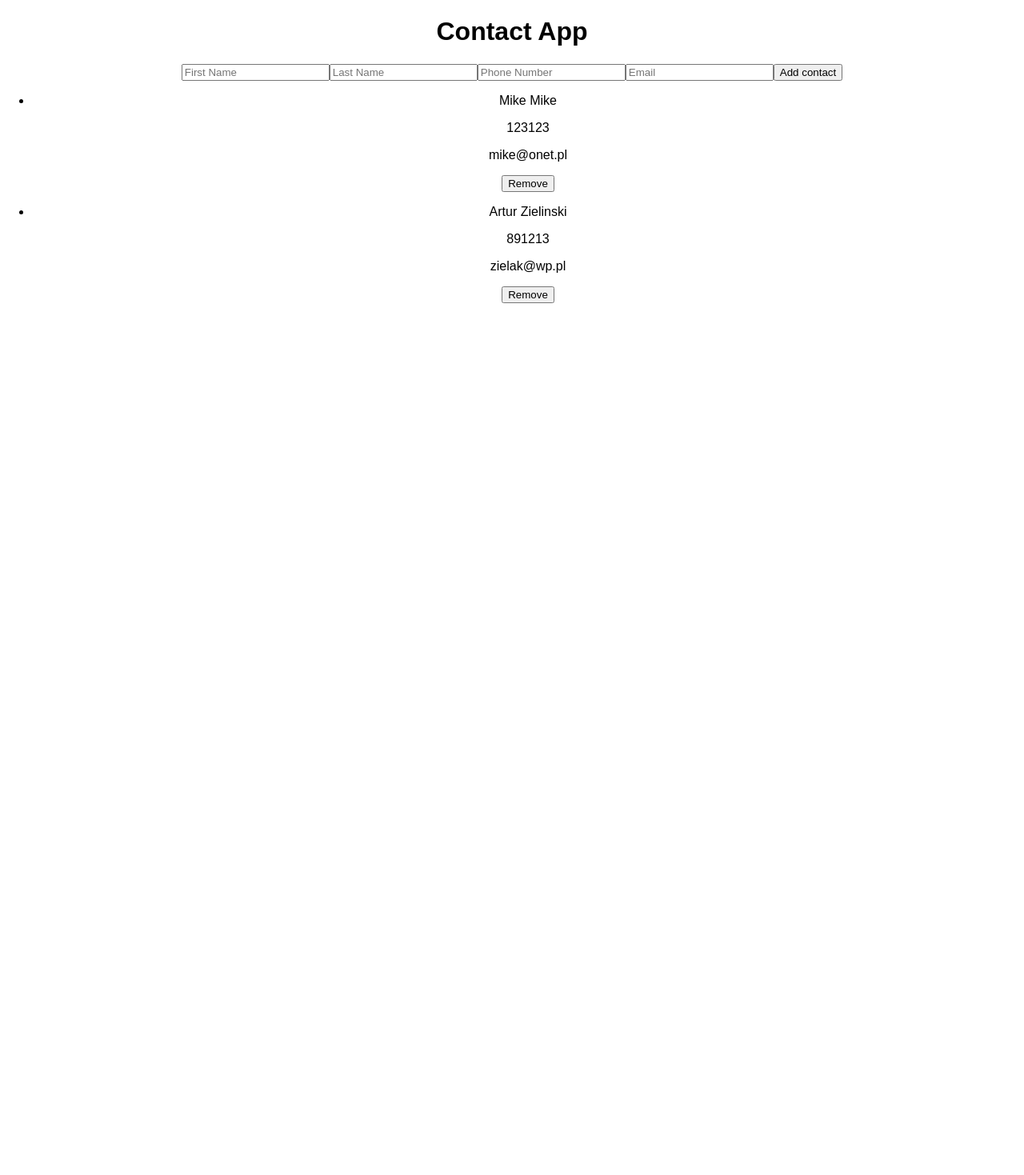
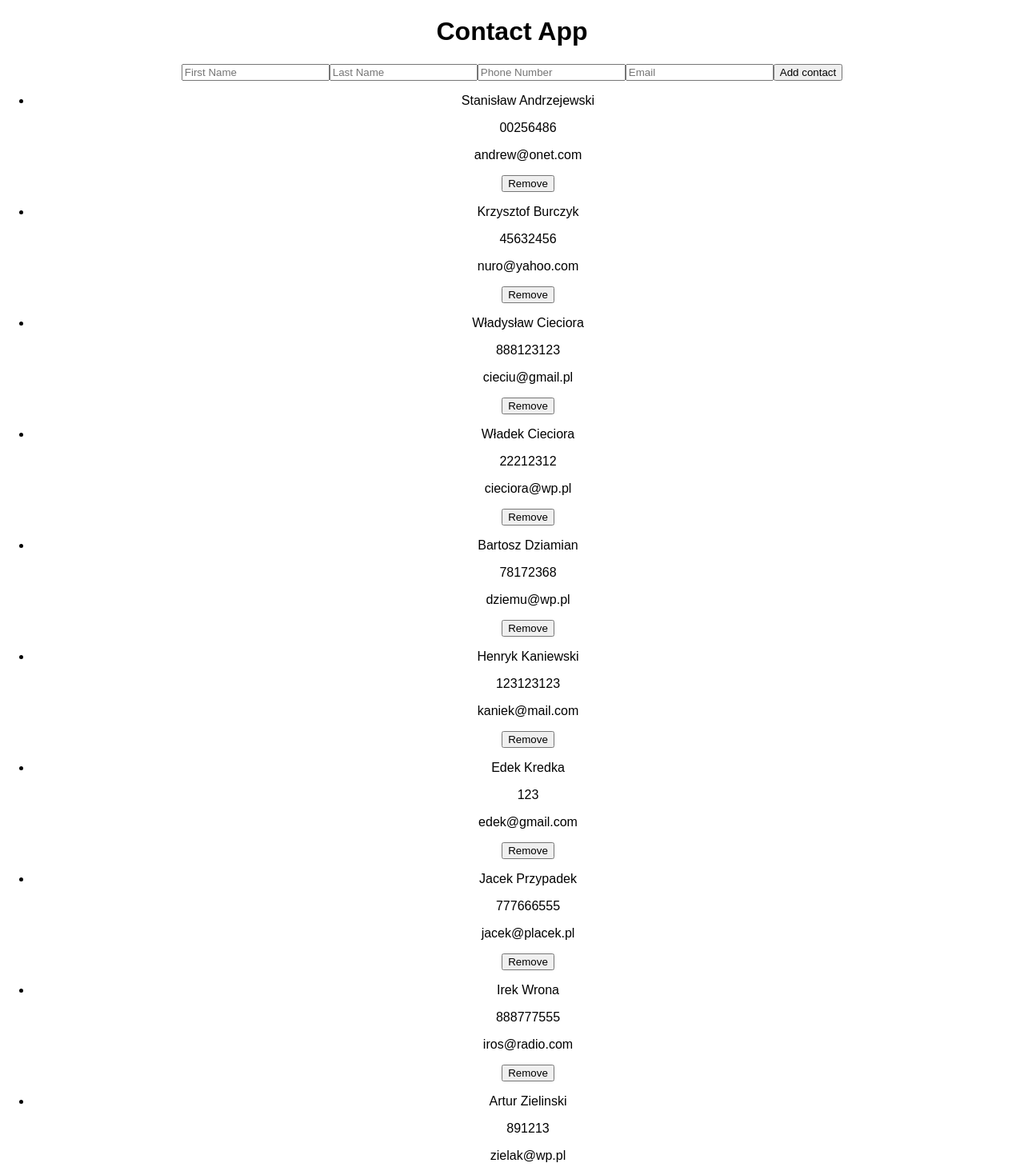
Before and after one commit to icelandico/contact-app-react, a React (Create React App) app: page / in a window 1280 px wide. Shown: the top 1469 px of the page at 80% size. Before the commit the page ends 800 px from the top, so only its background shows below. Built offline with nearby package versions, Linux system fonts and the light colour scheme; data requests are answered from the project's data file.

Commit message:
Clearing inputs after adding contact

```diff
--- a/src/App.js
+++ b/src/App.js
@@ -17,19 +17,38 @@ class App extends Component {
         return results.json()
       })
       .then(data => {
-        const contactList = data.map(contact => contact);
+        const contactList = data.sort(this.sortContacts).map(contact => contact);
         this.setState({
           contacts: contactList
         });
       });
   };
 
+  sortContacts = (contactA, contactB) => {
+    if (contactA.lastName < contactB.lastName) {
+      return -1;
+    } else if (contactA.lastName > contactB.lastName) {
+      return 1;
+    }
+    return 0;
+  };
+
   componentDidMount() {
     this.getContacts()
   }
 
+  clearInputs = () => {
+    this.setState({
+      firstName: '',
+      lastName: '',
+      phoneNumber: '',
+      email: ''
+    })
+  };
+
   addContact = (event) => {
     event.preventDefault();
+    this.clearInputs();
     const newContact = {
       firstName: this.state.firstName,
       lastName: this.state.lastName,
@@ -45,6 +64,7 @@ class App extends Component {
         }
       }
     ).then(this.getContacts)
+
   };
 
   removeContact = id => {
--- a/src/db.json
+++ b/src/db.json
@@ -1,18 +1,74 @@
 {
   "contacts": [
-    {
-      "firstName": "Mike",
-      "lastName": "Mike",
-      "phoneNumber": "123123",
-      "email": "mike@onet.pl",
-      "id": 4
-    },
     {
       "firstName": "Artur",
       "lastName": "Zielinski",
       "phoneNumber": "891213",
       "email": "zielak@wp.pl",
       "id": 5
+    },
+    {
+      "firstName": "Krzysztof",
+      "lastName": "Burczyk",
+      "phoneNumber": "45632456",
+      "email": "nuro@yahoo.com",
+      "id": 6
+    },
+    {
+      "firstName": "Stanisław",
+      "lastName": "Andrzejewski",
+      "phoneNumber": "00256486",
+      "email": "andrew@onet.com",
+      "id": 7
+    },
+    {
+      "firstName": "Bartosz",
+      "lastName": "Dziamian",
+      "phoneNumber": "78172368",
+      "email": "dziemu@wp.pl",
+      "id": 9
+    },
+    {
+      "firstName": "Henryk",
+      "lastName": "Kaniewski",
+      "phoneNumber": "123123123",
+      "email": "kaniek@mail.com",
+      "id": 10
+    },
+    {
+      "firstName": "Władysław",
+      "lastName": "Cieciora",
+      "phoneNumber": "888123123",
+      "email": "cieciu@gmail.pl",
+      "id": 11
+    },
+    {
+      "firstName": "Władek",
+      "lastName": "Cieciora",
+      "phoneNumber": "22212312",
+      "email": "cieciora@wp.pl",
+      "id": 12
+    },
+    {
+      "firstName": "Edek",
+      "lastName": "Kredka",
+      "phoneNumber": "123",
+      "email": "edek@gmail.com",
+      "id": 13
+    },
+    {
+      "firstName": "Jacek",
+      "lastName": "Przypadek",
+      "phoneNumber": "777666555",
+      "email": "jacek@placek.pl",
+      "id": 14
+    },
+    {
+      "firstName": "Irek",
+      "lastName": "Wrona",
+      "phoneNumber": "888777555",
+      "email": "iros@radio.com",
+      "id": 15
     }
   ]
 }
```
